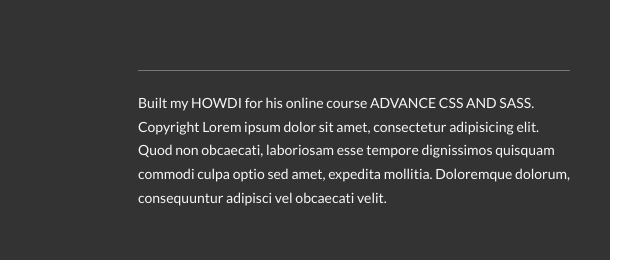
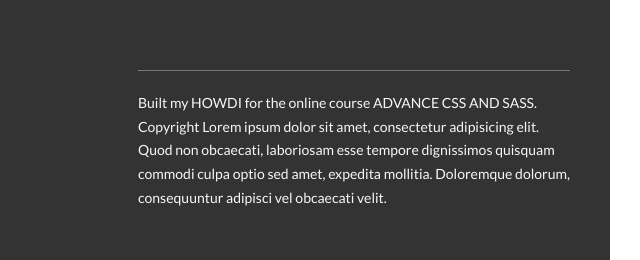
Before and after one commit to quiwa-howdi/quiwa-howdi.github.io, a website: page index.html in a window 1280 px wide. Shown: the part 5485-5745 px from the top of the page, 640-1280 px from the left. Drawn offline with Linux system fonts and the light colour scheme.

Commit message:
更新版權

```diff
--- a/index.html
+++ b/index.html
@@ -362,7 +362,7 @@
                 </div>
                 <div class="col-1-of-2">
                     <p class="footer__copyright">
-                        Built my <a href="#" class="footer__link">Howdi</a> for his online course <a href="#" class="footer__link">Advance Css and Sass</a>. Copyright
+                        Built my <a href="#" class="footer__link">Howdi</a> for the online course <a href="https://codingheroes.io/" class="footer__link">Advance Css and Sass</a>. Copyright
                         Lorem ipsum dolor sit amet, consectetur adipisicing elit. Quod non obcaecati, laboriosam esse tempore dignissimos quisquam commodi culpa optio sed amet, expedita mollitia. Doloremque dolorum, consequuntur adipisci vel obcaecati velit.
                     </p>
                 </div>
```
